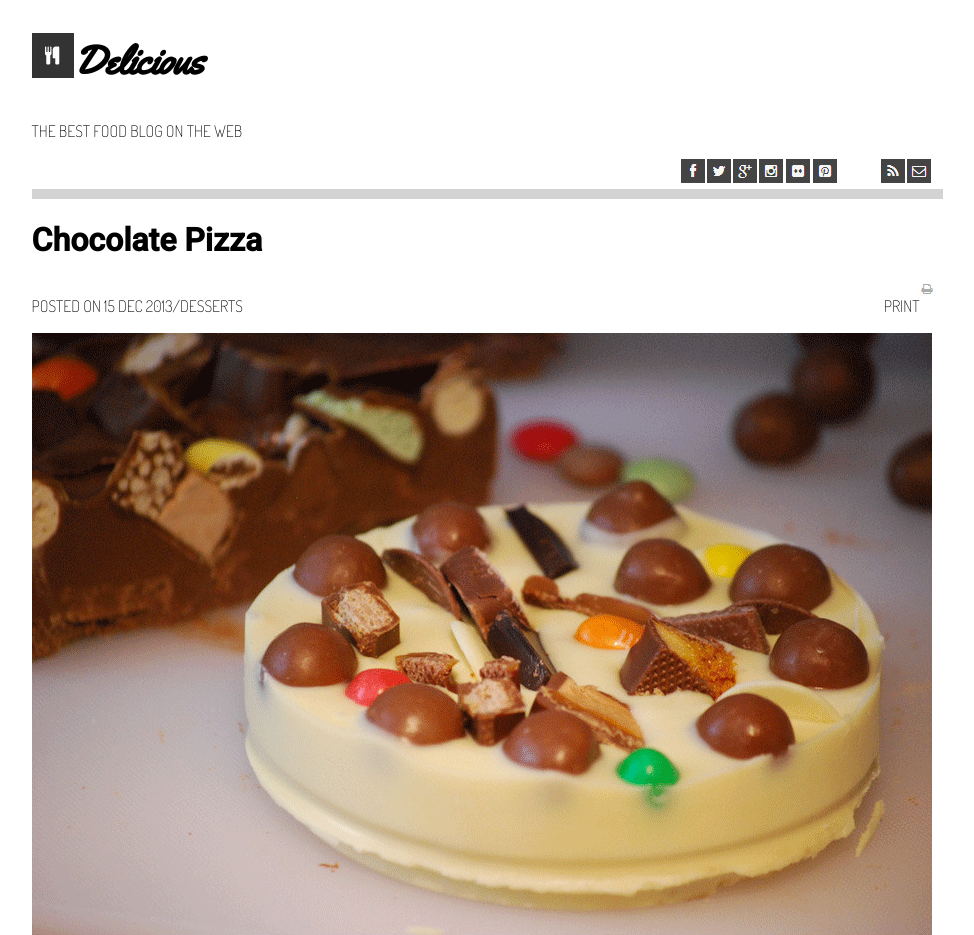
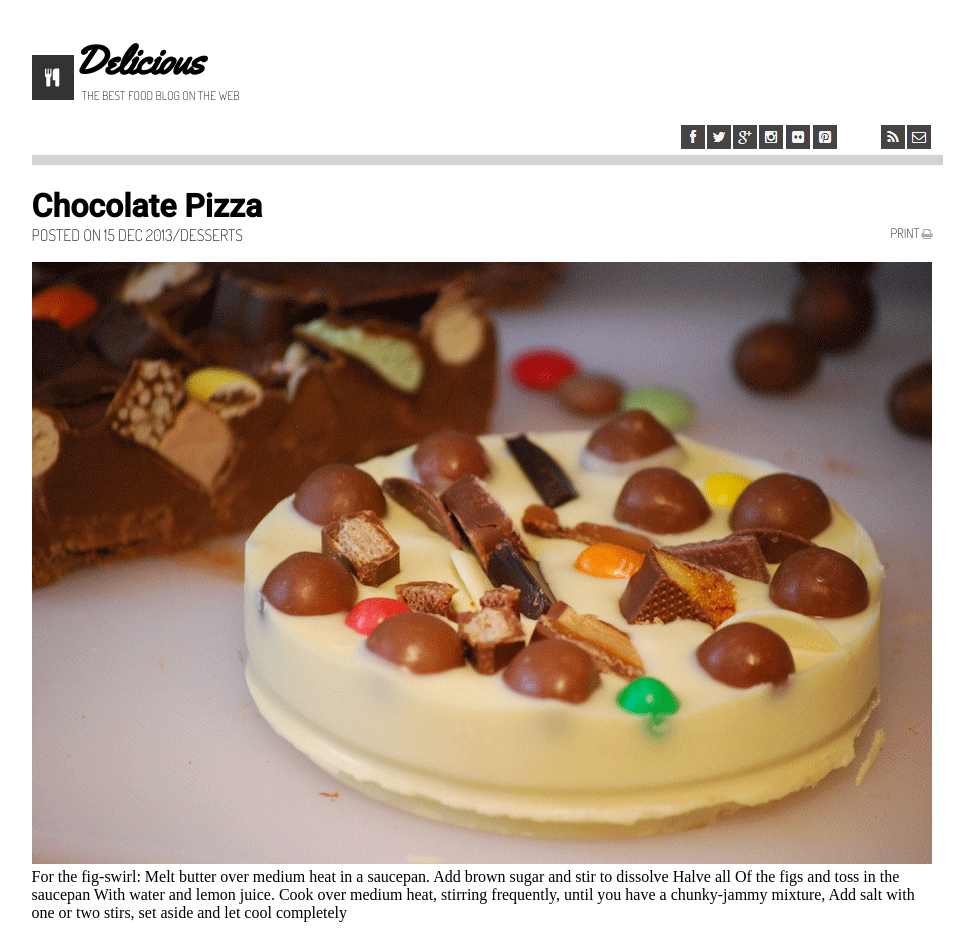
Before and after one commit to shotsbypham/chocolate-pizza, a plain HTML site: page index.html in a window 1280 px wide. Shown: the top 935 px of the page, without its empty margins (158-1132 px from the left). Drawn offline with Linux system fonts and the light colour scheme; a web font is replaced by a local one.

Commit message:
Done for the day

```diff
--- a/index.html
+++ b/index.html
@@ -21,6 +21,9 @@
       </a>
       <h1>Delicious</h1>
       <p>THE BEST FOOD BLOG ON THE WEB</p>
+      </nav>
+
+
       <section class="headericons">
         <ul>
           <li><img class="icon" src="Images/mail-icon.png" alt="e-mail"></li>
@@ -36,17 +39,16 @@
         </ul>
 
       </section>
-    </nav>
-    <hr>
 
   </header>
+  <hr>
+
   <main>
     <h1>Chocolate Pizza</h1>
     <p>POSTED ON 15 DEC 2013/DESSERTS</p>
     <section>
       <p>PRINT</p>
-
-    <img class="print" src="Images/print-icon.png" alt="print">
+      <img class="print" src="Images/print-icon.png" alt="print">
   </section>
     <section>
       <img class="chocolate pizza" src="Images/choco-pizza.png" alt="chocolate pizza">
--- a/styles.css
+++ b/styles.css
@@ -6,26 +6,35 @@ body {
 .icons{
   float: right;
 }
+
+header{
+  /* display: flex;
+  flex-direction: row; */
+}
 header h1{
   font-family: 'Yellowtail', cursive;
   font-size: 2.5rem;
 }
 header p{
   font-family: 'Dosis', sans-serif;
-
+  font-size: 0.75rem;
 }
 main h1{
   font-family: 'Roboto', sans-serif;
-
+  margin-bottom: 0;
 }
 main p{
   font-family: 'Dosis', sans-serif;
   float: left;
+  margin-top: 0;
+}
 
-}
 main section {
   float: right;
+}
 
+main section p {
+  font-size: small;
 }
 
 article p{
@@ -41,6 +50,7 @@ hr{
 
 .logo {
   float: left;
+  margin-top: 22px;
 }
 
 header ul, header li {
@@ -58,6 +68,17 @@ main ul{
   columns: 2;
   list-style: none;
 }
+
 .icon li{
   display: inline;
 }
+
+nav h1 {
+  margin-bottom: 0;
+}
+
+nav p {
+  margin-top: 0;
+  margin-bottom: 20px;
+  margin-left: 50px;
+}
```
